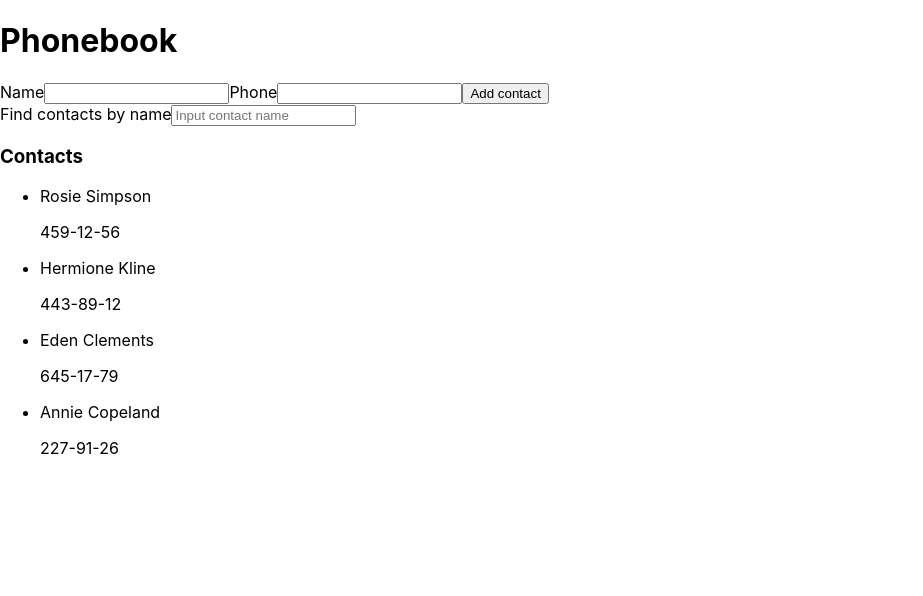
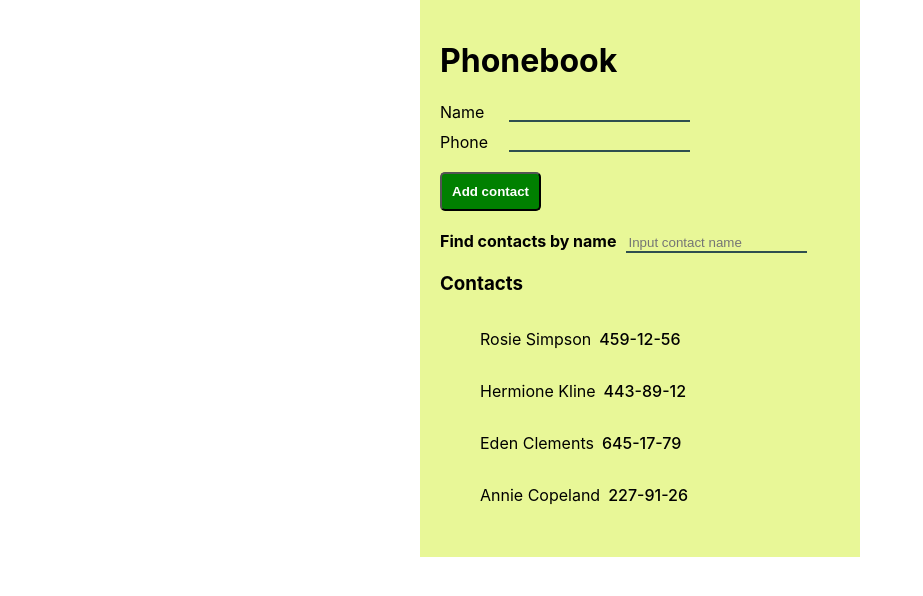
Before and after one commit to igorro79/goit-react-hw-08-phonebook, a React (Create React App) app: page / in a window 1280 px wide. Shown: the top 596 px of the page, without its empty margins (0-923 px from the left). Built offline with nearby package versions, Linux system fonts and the light colour scheme.

Commit message:
base css added

```diff
--- a/src/App.js
+++ b/src/App.js
@@ -1,5 +1,5 @@
 import React, { Component } from 'react';
-import './App.css';
+import s from './App.module.css';
 import shortid from 'shortid';
 
 import Form from './components/ContactForm/ContactForm';
@@ -47,7 +47,7 @@ class App extends Component {
       contact.name.toLocaleLowerCase().includes(lowLettersNames),
     );
     return (
-      <div>
+      <div className={s.contactSection}>
         <h1>Phonebook</h1>
 
         <Form
--- /dev/null
+++ b/src/App.module.css
@@ -0,0 +1,7 @@
+.contactSection {
+  padding: 20px;
+  width: 400px;
+  background-color: #e8f797;
+  margin-left: auto;
+  margin-right: auto;
+}
--- a/src/components/ContactFilter/ContactFilter.js
+++ b/src/components/ContactFilter/ContactFilter.js
@@ -1,9 +1,12 @@
 import PropTypes from 'prop-types';
+import s from './ContactFilter.module.css';
+
 const Filter = ({ filter, handleInput, reset }) => {
   return (
-    <label>
+    <label className={s.filterLabel}>
       Find contacts by name
       <input
+        className={s.filterInput}
         placeholder="Input contact name"
         onBlur={reset}
         onChange={handleInput}
--- /dev/null
+++ b/src/components/ContactFilter/ContactFilter.module.css
@@ -0,0 +1,13 @@
+.filterLabel {
+  font-size: 16px;
+  font-weight: 700;
+}
+.filterInput {
+  margin-left: 10px;
+
+  justify-self: right;
+  background-color: inherit;
+  border: none;
+  border-bottom: solid 2px darkslategrey;
+  outline: none;
+}
--- a/src/components/ContactForm/ContactForm.js
+++ b/src/components/ContactForm/ContactForm.js
@@ -1,7 +1,7 @@
 import { Component } from 'react';
 import PropTypes from 'prop-types';
 import shortid from 'shortid';
-
+import s from './ContactForm.module.css';
 class Form extends Component {
   constructor(props) {
     super(props);
@@ -30,10 +30,11 @@ class Form extends Component {
   }
   render() {
     return (
-      <form onSubmit={this.handleSubmit}>
-        <label>
+      <form className={s.form} onSubmit={this.handleSubmit}>
+        <label className={s.contactFormLabel}>
           Name
           <input
+            className={s.contactFormInput}
             onChange={this.handleInput}
             type="text"
             name="name"
@@ -43,9 +44,10 @@ class Form extends Component {
             required
           />
         </label>
-        <label>
+        <label className={s.contactFormLabel}>
           Phone
           <input
+            className={s.contactFormInput}
             onChange={this.handleInput}
             type="tel"
             value={this.state.number}
@@ -55,7 +57,7 @@ class Form extends Component {
             required
           />
         </label>
-        <button className="button" type="submit">
+        <button className={s.contactAddButton} type="submit">
           Add contact
         </button>
       </form>
--- /dev/null
+++ b/src/components/ContactForm/ContactForm.module.css
@@ -0,0 +1,30 @@
+.form {
+  /* display: flex; */
+}
+.contactFormLabel {
+  display: flex;
+  width: 250px;
+  justify-content: space-between;
+  margin-bottom: 10px;
+}
+.contactFormInput {
+  margin-left: auto;
+  justify-self: right;
+  background-color: inherit;
+  border: none;
+  border-bottom: solid 2px darkslategrey;
+  outline: none;
+}
+.contactAddButton {
+  margin-top: 10px;
+  font-weight: 700;
+  min-width: 100px;
+  padding: 10px;
+  color: white;
+  background-color: green;
+  border-radius: 5px;
+  margin-bottom: 20px;
+}
+.contactAddButton:hover {
+  background-color: rgb(3, 100, 16);
+}
--- a/src/components/ContactListItem/ContactListItem.js
+++ b/src/components/ContactListItem/ContactListItem.js
@@ -1,10 +1,10 @@
 import shortid from 'shortid';
-
+import s from './ContactsListItem.module.css';
 const ContactsListItem = ({ contacts }) => {
   return contacts.map(contact => (
-    <li className="contact-list-item" key={shortid.generate()}>
-      <p className="contact-list-name">{contact.name}</p>
-      <p className="contact-list-number">{contact.number}</p>
+    <li className={s.contactListItem} key={shortid.generate()}>
+      <p className={s.contactListName}>{contact.name}</p>
+      <p className={s.contactListNumber}>{contact.number}</p>
     </li>
   ));
 };
--- /dev/null
+++ b/src/components/ContactListItem/ContactsListItem.module.css
@@ -0,0 +1,10 @@
+.contactListItem {
+  display: flex;
+}
+
+.contactListName {
+  margin-right: 8px;
+}
+.contactListNumber {
+  font-weight: 500;
+}
```
Also changed, not shown: src/App.css (deleted).
